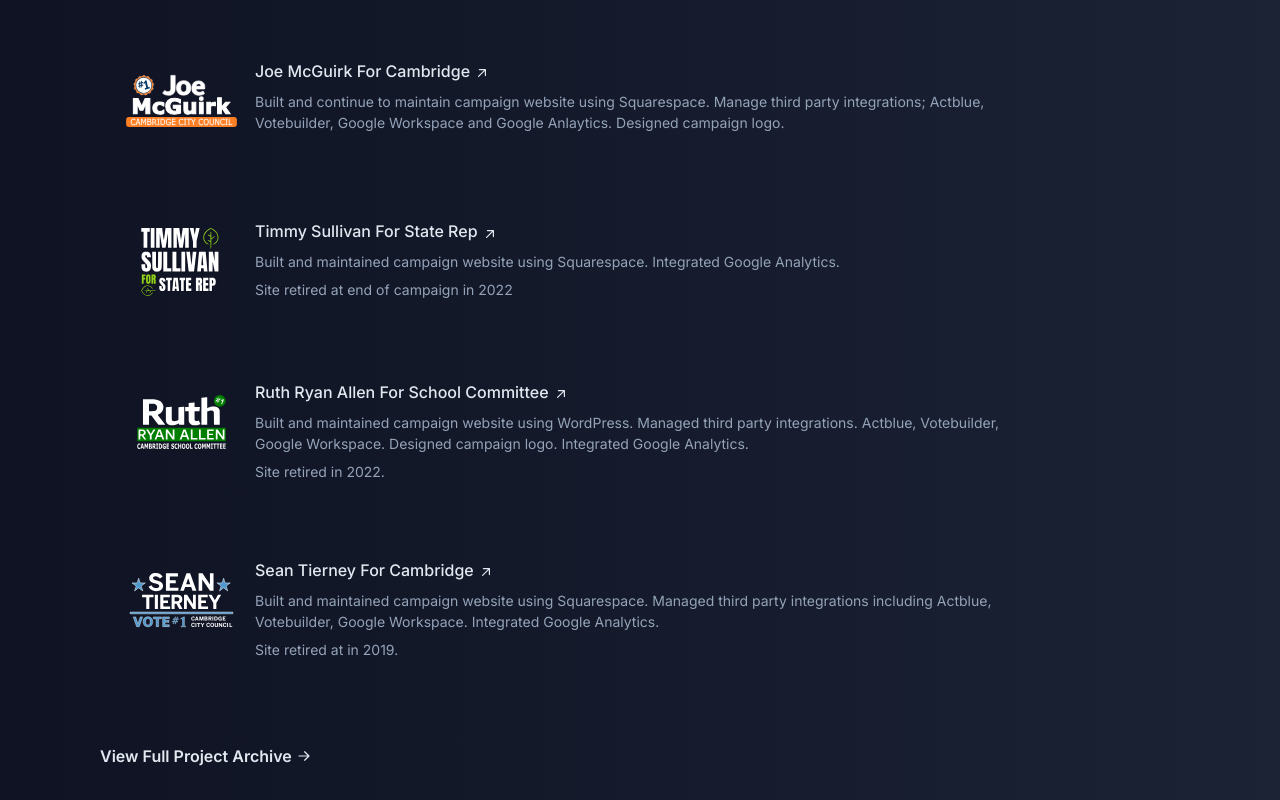
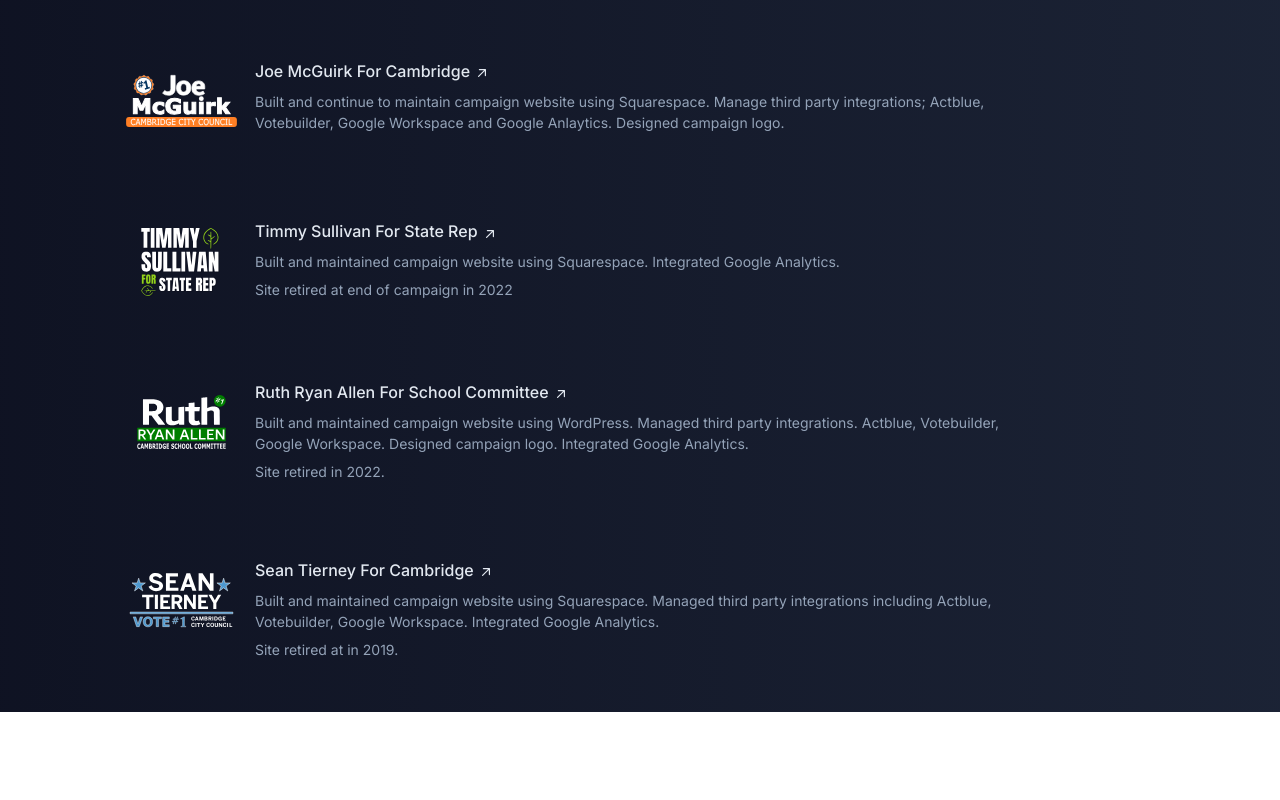
Before and after one commit to silvrfox153/matt-portfolio-3.0, a Next.js app: page / in a window 1280 px wide. Shown: the part 2052-2852 px from the top of the page. After the commit the page ends 2764 px from the top, so only its background shows below. Built offline with nearby package versions, Linux system fonts and the light colour scheme.

Commit message:
Hid archive page

```diff
--- a/app/components/Projects.jsx
+++ b/app/components/Projects.jsx
@@ -288,7 +288,7 @@
             </div>
           </li>
         </ul>
-        <div className="mt-12 py-8">
+        {/* <div className="mt-12 py-8">
           <Link
             href="/archive"
             aria-label="View Full Project Archive"
@@ -311,7 +311,7 @@
               </svg>
             </span>
           </Link>
-        </div>
+        </div> */}
       </div>
     </section>
   );
```
